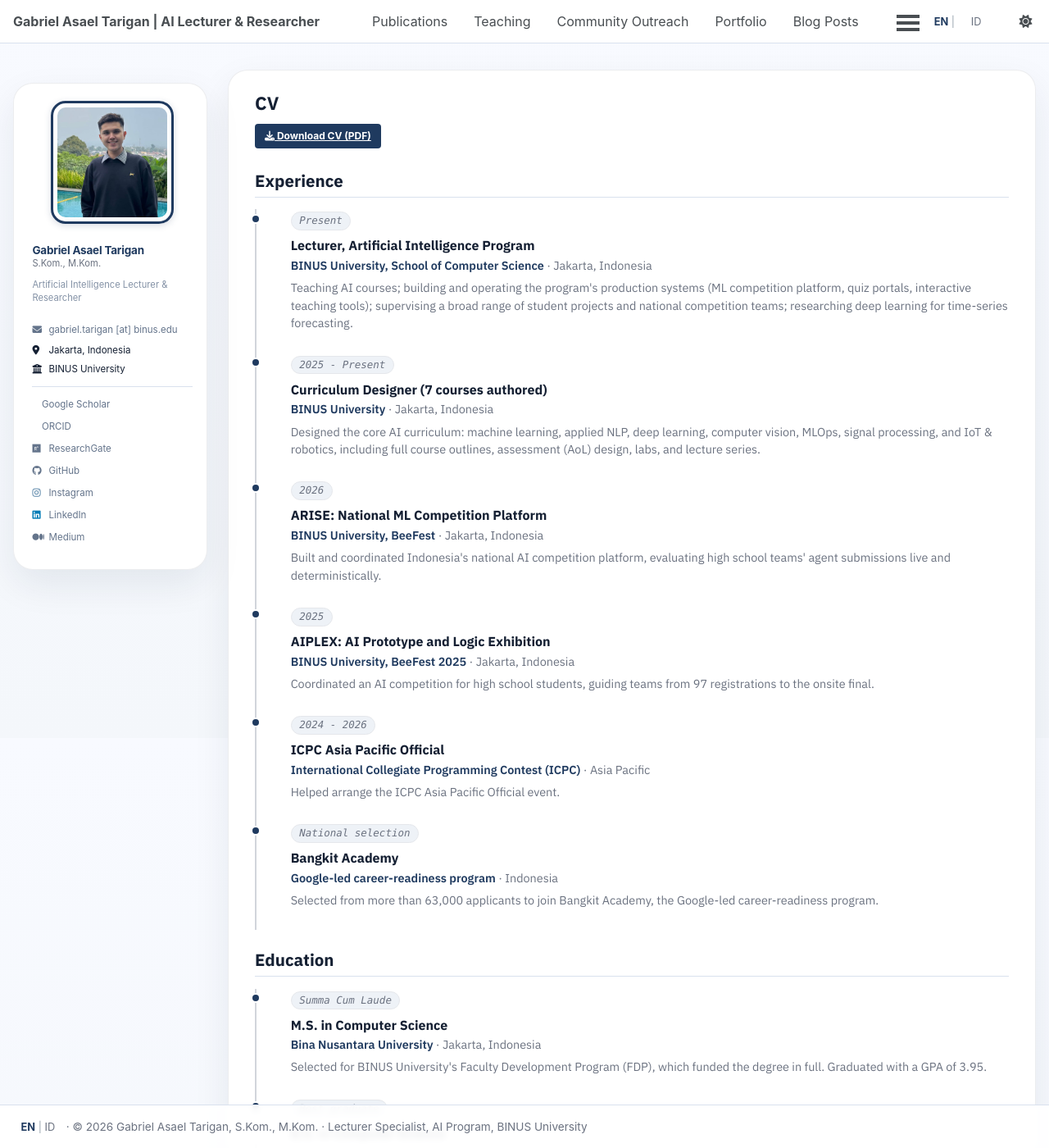
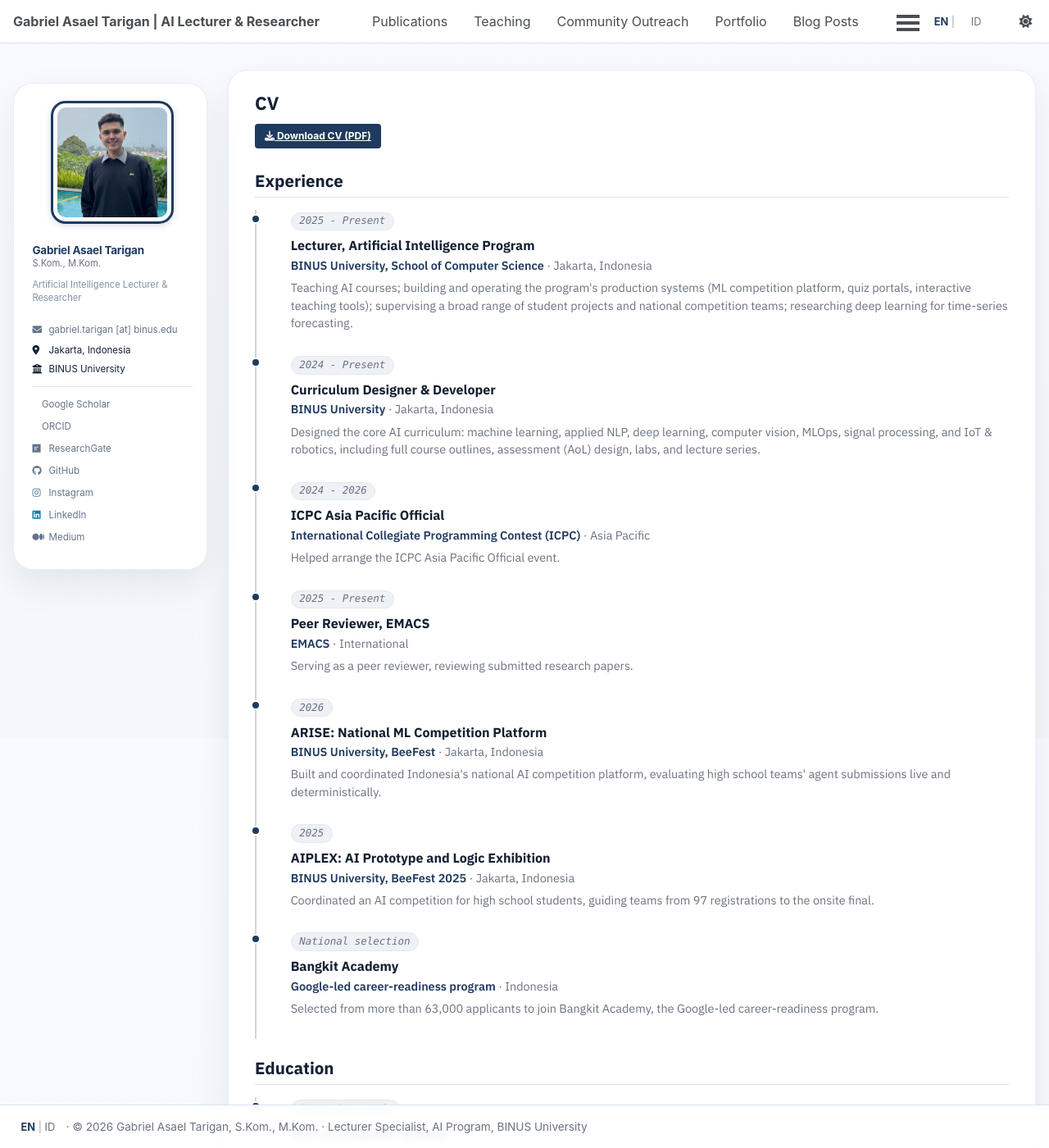
Before and after one commit to asaeltarigan/asaeltarigan.github.io, a Jekyll site: the page built from _pages/cv.md, in a window 1280 px wide and 1400 px high. Shown: the whole window at 82% size. Built offline with Jekyll 4.4.1, drawn with Linux system fonts in a browser that asks for light colours; a style sheet for code colours, icons or effects is not loaded.

Commit message:
CV: consistent heading hierarchy, tighter lists, add EMACS reviewer, reorder timeline

```diff
--- a/_data/cv_timeline.yml
+++ b/_data/cv_timeline.yml
@@ -1,14 +1,24 @@
 experience:
-  - time: "Present"
+  - time: "2025 - Present"
     title: "Lecturer, Artificial Intelligence Program"
     org: "BINUS University, School of Computer Science"
     location: "Jakarta, Indonesia"
     description: "Teaching AI courses; building and operating the program's production systems (ML competition platform, quiz portals, interactive teaching tools); supervising a broad range of student projects and national competition teams; researching deep learning for time-series forecasting."
-  - time: "2025 - Present"
-    title: "Curriculum Designer (7 courses authored)"
+  - time: "2024 - Present"
+    title: "Curriculum Designer & Developer"
     org: "BINUS University"
     location: "Jakarta, Indonesia"
     description: "Designed the core AI curriculum: machine learning, applied NLP, deep learning, computer vision, MLOps, signal processing, and IoT & robotics, including full course outlines, assessment (AoL) design, labs, and lecture series."
+  - time: "2024 - 2026"
+    title: "ICPC Asia Pacific Official"
+    org: "International Collegiate Programming Contest (ICPC)"
+    location: "Asia Pacific"
+    description: "Helped arrange the ICPC Asia Pacific Official event."
+  - time: "2025 - Present"
+    title: "Peer Reviewer, EMACS"
+    org: "EMACS"
+    location: "International"
+    description: "Serving as a peer reviewer, reviewing submitted research papers."
   - time: "2026"
     title: "ARISE: National ML Competition Platform"
     org: "BINUS University, BeeFest"
@@ -19,11 +29,6 @@ experience:
     org: "BINUS University, BeeFest 2025"
     location: "Jakarta, Indonesia"
     description: "Coordinated an AI competition for high school students, guiding teams from 97 registrations to the onsite final."
-  - time: "2024 - 2026"
-    title: "ICPC Asia Pacific Official"
-    org: "International Collegiate Programming Contest (ICPC)"
-    location: "Asia Pacific"
-    description: "Helped arrange the ICPC Asia Pacific Official event."
   - time: "National selection"
     title: "Bangkit Academy"
     org: "Google-led career-readiness program"
--- a/_includes/head.html
+++ b/_includes/head.html
@@ -94,4 +94,4 @@
 <link rel="preconnect" href="https://fonts.gstatic.com" crossorigin>
 <link href="https://fonts.googleapis.com/css2?family=IBM+Plex+Sans:wght@400;500;600;700&display=swap" rel="stylesheet">
 <link rel="stylesheet" href="{{ base_path }}/assets/css/main.css">
-<link rel="stylesheet" href="{{ base_path }}/assets/css/custom.css?v=57">
+<link rel="stylesheet" href="{{ base_path }}/assets/css/custom.css?v=58">
--- a/_layouts/default.html
+++ b/_layouts/default.html
@@ -11,7 +11,7 @@ layout: compress
     {% include head/custom.html %}
   </head>
 
-  <body>
+  <body class="{{ page.classes }}">
 
     {% include browser-upgrade.html %}
     {% include masthead.html %}
--- a/_pages/cv.md
+++ b/_pages/cv.md
@@ -13,21 +14,21 @@ redirect_from:
 
 {% include cv-timeline.html %}
 
-Skills
-======
+## Skills
+
 * Python, SQLite, Bash
 * Deep Learning: LSTM, GRU, Transformers (PyTorch)
 * ML Systems & MLOps: FastAPI, uvicorn, systemd, cloudflared; self-hosted on a single VPS
 * Research & Writing: LaTeX, IEEE format, academic writing
 
-Publications
-======
+## Publications
+
   <ul>{% for post in site.publications reversed %}
     {% include archive-single-cv.html %}
   {% endfor %}</ul>
 
-Teaching
-======
+## Teaching
+
   <ul>{% for post in site.teaching reversed %}
     {% include archive-single-cv.html %}
   {% endfor %}</ul>
--- a/assets/css/custom.css
+++ b/assets/css/custom.css
@@ -526,6 +526,30 @@ html { font-size: 16px; }
 }
 html[data-theme="dark"] .role-chips li { background: #1b2740; border-color: #2b3a57; color: #cbd5e1; }
 
+/* CV page (body.cv): consistent section-heading hierarchy + tightened lists.
+   Skills/Publications/Teaching are H2 (matches the Experience/Education timeline
+   headings); give section H2s clear separation from the list above and pack the
+   teaching/publication items so entries don't sprawl (hit 12 Oct 2026). */
+body.cv .archive h2:not(.cv-timeline-heading) {
+  margin-top: 1.7rem;
+  margin-bottom: 0.9rem;
+  border-bottom: 1px solid var(--ds-line);
+  padding-bottom: 0.4rem;
+}
+body.cv .archive h2:not(.cv-timeline-heading):first-of-type {
+  margin-top: 1.1rem;
+}
+body.cv .archive .list__item {
+  margin-bottom: 0.3rem;
+}
+body.cv .archive__item-title {
+  margin-top: 0.15rem;
+  margin-bottom: 0.2rem;
+}
+body.cv .archive__item-excerpt {
+  margin: 0;
+}
+
 /* =====================================================================
    Design system (8 Oct 2026): IBM Plex Sans + soft gradient + floating
    cards + section dividers. Modelled on chunyang-chen.github.io.
```
Also changed, not shown: other parts of _pages/cv.md (+1 -0 lines).
